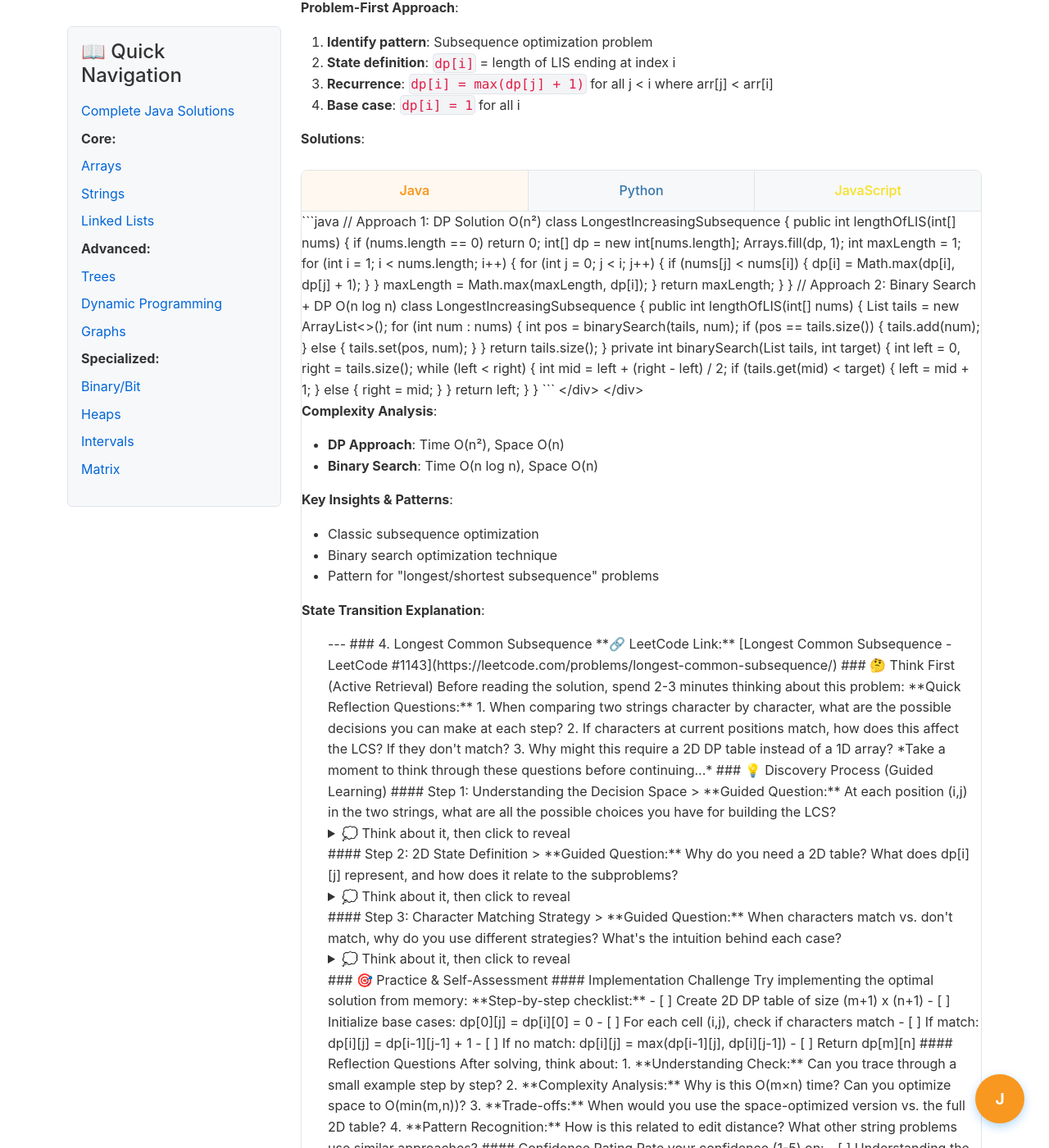
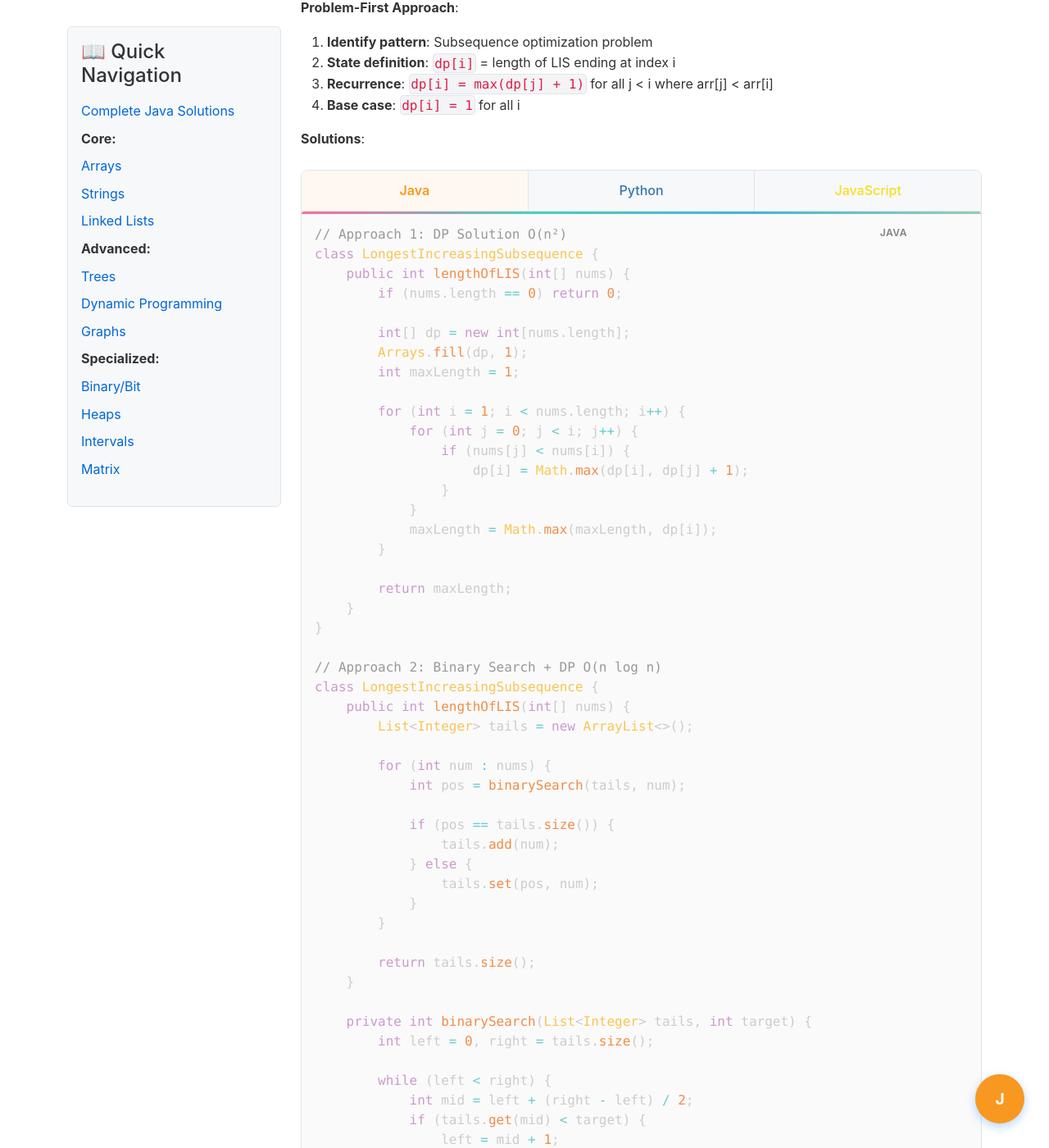
Before and after one commit to zeecares/hack_interview, a Jekyll site: the page built from blind75/dp_study_guide.md, in a window 1280 px wide and 1400 px high, scrolled down 12289 px. Shown: the whole window at 82% size. Built offline with Jekyll 4.4.1, drawn with Linux system fonts in a browser that asks for light colours; nearby versions of some CDN libraries; our own code applies the rules of GitHub Pages for plain Markdown files; a style sheet for code colours, icons or effects is not loaded; some of the changed text lies outside the part shown.

Commit message:
Fix all Java code blocks in dp_study_guide.md - 11 blocks converted to proper HTML structure

````diff
--- a/blind75/dp_study_guide.md
+++ b/blind75/dp_study_guide.md
@@ -200,8 +200,7 @@ This gives us: `ways(n) = ways(n-1) + ways(n-2)`
   </div>
 
   <div class="tab-content java active">
-```java
-// Approach 1: Recursive with Memoization (Top-Down)
+<pre class="language-java" tabindex="0"><code class="language-java">// Approach 1: Recursive with Memoization (Top-Down)
 class ClimbingStairs {
     public int climbStairs(int n) {
         int[] memo = new int[n + 1];
@@ -210,7 +209,7 @@ class ClimbingStairs {
 
     private int helper(int n, int[] memo) {
         // Base cases
-        if (n <= 1) return 1;
+        if (n &lt;= 1) return 1;
 
         // Check memo
         if (memo[n] != 0) return memo[n];
@@ -224,13 +223,13 @@ class ClimbingStairs {
 // Approach 2: Iterative Bottom-Up (Tabulation)
 class ClimbingStairs {
     public int climbStairs(int n) {
-        if (n <= 1) return 1;
+        if (n &lt;= 1) return 1;
 
         int[] dp = new int[n + 1];
         dp[0] = 1;
         dp[1] = 1;
 
-        for (int i = 2; i <= n; i++) {
+        for (int i = 2; i &lt;= n; i++) {
             dp[i] = dp[i - 1] + dp[i - 2];
         }
 
@@ -241,11 +240,11 @@ class ClimbingStairs {
 // Approach 3: Space Optimized
 class ClimbingStairs {
     public int climbStairs(int n) {
-        if (n <= 1) return 1;
+        if (n &lt;= 1) return 1;
 
         int prev2 = 1, prev1 = 1;
 
-        for (int i = 2; i <= n; i++) {
+        for (int i = 2; i &lt;= n; i++) {
             int current = prev1 + prev2;
             prev2 = prev1;
             prev1 = current;
@@ -254,8 +253,8 @@ class ClimbingStairs {
         return prev1;
     }
 }
-```
-  </div>
+</code></pre>
+</div>
 
   <div class="tab-content python">
 ```python
@@ -508,8 +507,7 @@ For each amount, try using each coin and take the minimum:
   </div>
 
   <div class="tab-content java active">
-```java
-// Approach 1: Recursive with Memoization (Top-Down)
+<pre class="language-java" tabindex="0"><code class="language-java">// Approach 1: Recursive with Memoization (Top-Down)
 class CoinChange {
     public int coinChange(int[] coins, int amount) {
         int[] memo = new int[amount + 1];
@@ -522,7 +520,7 @@ class CoinChange {
     private int helper(int[] coins, int amount, int[] memo) {
         // Base cases
         if (amount == 0) return 0;
-        if (amount < 0) return Integer.MAX_VALUE;
+        if (amount &lt; 0) return Integer.MAX_VALUE;
 
         // Check memo
         if (memo[amount] != -1) return memo[amount];
@@ -549,19 +547,19 @@ class CoinChange {
         Arrays.fill(dp, amount + 1); // Initialize with impossible value
         dp[0] = 0;
 
-        for (int i = 1; i <= amount; i++) {
+        for (int i = 1; i &lt;= amount; i++) {
             for (int coin : coins) {
-                if (coin <= i) {
+                if (coin &lt;= i) {
                     dp[i] = Math.min(dp[i], dp[i - coin] + 1);
                 }
             }
         }
 
-        return dp[amount] > amount ? -1 : dp[amount];
-    }
-}
-```
-  </div>
+        return dp[amount] &gt; amount ? -1 : dp[amount];
+    }
+}
+</code></pre>
+</div>
 
   <div class="tab-content python">
 ```python
@@ -815,8 +813,7 @@ For each element, we can either:
   </div>
 
   <div class="tab-content java active">
-```java
-// Approach 1: DP Solution O(n²)
+<pre class="language-java" tabindex="0"><code class="language-java">// Approach 1: DP Solution O(n²)
 class LongestIncreasingSubsequence {
     public int lengthOfLIS(int[] nums) {
         if (nums.length == 0) return 0;
@@ -825,9 +822,9 @@ class LongestIncreasingSubsequence {
         Arrays.fill(dp, 1);
         int maxLength = 1;
 
-        for (int i = 1; i < nums.length; i++) {
-            for (int j = 0; j < i; j++) {
-                if (nums[j] < nums[i]) {
+        for (int i = 1; i &lt; nums.length; i++) {
+            for (int j = 0; j &lt; i; j++) {
+                if (nums[j] &lt; nums[i]) {
                     dp[i] = Math.max(dp[i], dp[j] + 1);
                 }
             }
@@ -841,7 +838,7 @@ class LongestIncreasingSubsequence {
 // Approach 2: Binary Search + DP O(n log n)
 class LongestIncreasingSubsequence {
     public int lengthOfLIS(int[] nums) {
-        List<Integer> tails = new ArrayList<>();
+        List&lt;Integer&gt; tails = new ArrayList&lt;&gt;();
 
         for (int num : nums) {
             int pos = binarySearch(tails, num);
@@ -856,12 +853,12 @@ class LongestIncreasingSubsequence {
         return tails.size();
     }
 
-    private int binarySearch(List<Integer> tails, int target) {
+    private int binarySearch(List&lt;Integer&gt; tails, int target) {
         int left = 0, right = tails.size();
 
-        while (left < right) {
+        while (left &lt; right) {
             int mid = left + (right - left) / 2;
-            if (tails.get(mid) < target) {
+            if (tails.get(mid) &lt; target) {
                 left = mid + 1;
             } else {
                 right = mid;
@@ -871,8 +868,8 @@ class LongestIncreasingSubsequence {
         return left;
     }
 }
-```
-  </div>
+</code></pre>
+</div>
 
   <div class="tab-content python">
 ```python
@@ -1116,15 +1113,14 @@ For each character in both strings:
   </div>
 
   <div class="tab-content java active">
-```java
-// Approach 1: 2D DP
+<pre class="language-java" tabindex="0"><code class="language-java">// Approach 1: 2D DP
 class LongestCommonSubsequence {
     public int longestCommonSubsequence(String text1, String text2) {
         int m = text1.length(), n = text2.length();
         int[][] dp = new int[m + 1][n + 1];
 
-        for (int i = 1; i <= m; i++) {
-            for (int j = 1; j <= n; j++) {
+        for (int i = 1; i &lt;= m; i++) {
+            for (int j = 1; j &lt;= n; j++) {
                 if (text1.charAt(i - 1) == text2.charAt(j - 1)) {
                     dp[i][j] = dp[i - 1][j - 1] + 1;
                 } else {
@@ -1143,15 +1139,15 @@ class LongestCommonSubsequence {
         int m = text1.length(), n = text2.length();
 
         // Use shorter string for space optimization
-        if (m < n) {
+        if (m &lt; n) {
             return longestCommonSubsequence(text2, text1);
         }
 
         int[] dp = new int[n + 1];
 
-        for (int i = 1; i <= m; i++) {
+        for (int i = 1; i &lt;= m; i++) {
             int prev = 0;
-            for (int j = 1; j <= n; j++) {
+            for (int j = 1; j &lt;= n; j++) {
                 int temp = dp[j];
                 if (text1.charAt(i - 1) == text2.charAt(j - 1)) {
                     dp[j] = prev + 1;
@@ -1197,8 +1193,8 @@ class LongestCommonSubsequence {
         return memo[i][j];
     }
 }
-```
-  </div>
+</code></pre>
+</div>
 
   <div class="tab-content python">
 ```python
@@ -1494,17 +1490,16 @@ A string can be broken if:
   </div>
 
   <div class="tab-content java active">
-```java
-// Approach 1: Bottom-Up DP
+<pre class="language-java" tabindex="0"><code class="language-java">// Approach 1: Bottom-Up DP
 class WordBreak {
-    public boolean wordBreak(String s, List<String> wordDict) {
-        Set<String> wordSet = new HashSet<>(wordDict);
+    public boolean wordBreak(String s, List&lt;String&gt; wordDict) {
+        Set&lt;String&gt; wordSet = new HashSet&lt;&gt;(wordDict);
         boolean[] dp = new boolean[s.length() + 1];
         dp[0] = true;
 
-        for (int i = 1; i <= s.length(); i++) {
-            for (int j = 0; j < i; j++) {
-                if (dp[j] && wordSet.contains(s.substring(j, i))) {
+        for (int i = 1; i &lt;= s.length(); i++) {
+            for (int j = 0; j &lt; i; j++) {
+                if (dp[j] &amp;&amp; wordSet.contains(s.substring(j, i))) {
                     dp[i] = true;
                     break;
                 }
@@ -1532,9 +1527,9 @@ class WordBreak {
             return memo[start];
         }
 
-        for (int end = start + 1; end <= s.length(); end++) {
+        for (int end = start + 1; end &lt;= s.length(); end++) {
             String prefix = s.substring(start, end);
-            if (wordSet.contains(prefix) && helper(s, end, wordSet, memo)) {
+            if (wordSet.contains(prefix) &amp;&amp; helper(s, end, wordSet, memo)) {
                 memo[start] = true;
                 return true;
             }
@@ -1557,9 +1552,9 @@ class WordBreak {
         boolean[] dp = new boolean[s.length() + 1];
         dp[0] = true;
 
-        for (int i = 1; i <= s.length(); i++) {
-            for (int j = Math.max(0, i - maxLen); j < i; j++) {
-                if (dp[j] && wordSet.contains(s.substring(j, i))) {
+        for (int i = 1; i &lt;= s.length(); i++) {
+            for (int j = Math.max(0, i - maxLen); j &lt; i; j++) {
+                if (dp[j] &amp;&amp; wordSet.contains(s.substring(j, i))) {
                     dp[i] = true;
                     break;
                 }
@@ -1569,8 +1564,8 @@ class WordBreak {
         return dp[s.length()];
     }
 }
-```
-  </div>
+</code></pre>
+</div>
 
   <div class="tab-content python">
 ```python
@@ -1864,25 +1859,24 @@ This is primarily a backtracking problem, but DP can be used for counting combin
   </div>
 
   <div class="tab-content java active">
-```java
-// Approach 1: Backtracking (Standard Solution)
+<pre class="language-java" tabindex="0"><code class="language-java">// Approach 1: Backtracking (Standard Solution)
 class CombinationSum {
-    public List<List<Integer>> combinationSum(int[] candidates, int target) {
-        List<List<Integer>> result = new ArrayList<>();
-        List<Integer> current = new ArrayList<>();
+    public List&lt;List&lt;Integer&gt;&gt; combinationSum(int[] candidates, int target) {
+        List&lt;List&lt;Integer&gt;&gt; result = new ArrayList&lt;&gt;();
+        List&lt;Integer&gt; current = new ArrayList&lt;&gt;();
         backtrack(candidates, target, 0, current, result);
         return result;
     }
 
     private void backtrack(int[] candidates, int target, int start,
-                          List<Integer> current, List<List<Integer>> result) {
+                          List&lt;Integer&gt; current, List&lt;List&lt;Integer&gt;&gt; result) {
         if (target == 0) {
-            result.add(new ArrayList<>(current));
+            result.add(new ArrayList&lt;&gt;(current));
             return;
         }
 
-        for (int i = start; i < candidates.length; i++) {
-            if (candidates[i] <= target) {
+        for (int i = start; i &lt; candidates.length; i++) {
+            if (candidates[i] &lt;= target) {
                 current.add(candidates[i]);
                 backtrack(candidates, target - candidates[i], i, current, result);
                 current.remove(current.size() - 1);
@@ -1897,9 +1891,9 @@ class CombinationSum {
         int[] dp = new int[target + 1];
         dp[0] = 1;
 
-        for (int i = 1; i <= target; i++) {
+        for (int i = 1; i &lt;= target; i++) {
             for (int num : nums) {
-                if (num <= i) {
+                if (num &lt;= i) {
                     dp[i] += dp[i - num];
                 }
             }
@@ -1916,7 +1910,7 @@ class CombinationSum {
         dp[0] = true;
 
         for (int num : nums) {
-            for (int i = target; i >= num; i--) {
+            for (int i = target; i &gt;= num; i--) {
                 dp[i] = dp[i] || dp[i - num];
             }
         }
@@ -1924,8 +1918,8 @@ class CombinationSum {
         return dp[target];
     }
 }
-```
-  </div>
+</code></pre>
+</div>
 
   <div class="tab-content python">
 ```python
@@ -2186,8 +2180,7 @@ For each house, we have two choices:
   </div>
 
   <div class="tab-content java active">
-```java
-// Approach 1: Standard DP
+<pre class="language-java" tabindex="0"><code class="language-java">// Approach 1: Standard DP
 class HouseRobber {
     public int rob(int[] nums) {
         if (nums.length == 0) return 0;
@@ -2197,7 +2190,7 @@ class HouseRobber {
         dp[0] = nums[0];
         dp[1] = Math.max(nums[0], nums[1]);
 
-        for (int i = 2; i < nums.length; i++) {
+        for (int i = 2; i &lt; nums.length; i++) {
             dp[i] = Math.max(dp[i - 1], dp[i - 2] + nums[i]);
         }
 
@@ -2214,7 +2207,7 @@ class HouseRobber {
         int prev2 = nums[0];
         int prev1 = Math.max(nums[0], nums[1]);
 
-        for (int i = 2; i < nums.length; i++) {
+        for (int i = 2; i &lt; nums.length; i++) {
             int current = Math.max(prev1, prev2 + nums[i]);
             prev2 = prev1;
             prev1 = current;
@@ -2233,7 +2226,7 @@ class HouseRobber {
     }
 
     private int helper(int[] nums, int i, int[] memo) {
-        if (i >= nums.length) return 0;
+        if (i &gt;= nums.length) return 0;
 
         if (memo[i] != -1) return memo[i];
 
@@ -2245,8 +2238,8 @@ class HouseRobber {
         return memo[i];
     }
 }
-```
-  </div>
+</code></pre>
+</div>
 
   <div class="tab-content python">
 ```python
@@ -2525,8 +2518,7 @@ In a circle, we can't rob both first and last house. So we solve two subproblems
   </div>
 
   <div class="tab-content java active">
-```java
-// Approach 1: Two Linear Robberies
+<pre class="language-java" tabindex="0"><code class="language-java">// Approach 1: Two Linear Robberies
 class HouseRobberII {
     public int rob(int[] nums) {
         if (nums.length == 1) return nums[0];
@@ -2544,7 +2536,7 @@ class HouseRobberII {
     private int robLinear(int[] nums, int start, int end) {
         int prev2 = 0, prev1 = 0;
 
-        for (int i = start; i <= end; i++) {
+        for (int i = start; i &lt;= end; i++) {
             int current = Math.max(prev1, prev2 + nums[i]);
             prev2 = prev1;
             prev1 = current;
@@ -2577,8 +2569,8 @@ class HouseRobberII {
         return Math.max(rob, notRob);
     }
 }
-```
-  </div>
+</code></pre>
+</div>
 
   <div class="tab-content python">
 ```python
@@ -2848,8 +2840,7 @@ At each position, we can:
   </div>
 
   <div class="tab-content java active">
-```java
-// Approach 1: Standard DP
+<pre class="language-java" tabindex="0"><code class="language-java">// Approach 1: Standard DP
 class DecodeWays {
     public int numDecodings(String s) {
         if (s == null || s.length() == 0 || s.charAt(0) == '0') {
@@ -2861,7 +2852,7 @@ class DecodeWays {
         dp[0] = 1;
         dp[1] = 1;
 
-        for (int i = 2; i <= n; i++) {
+        for (int i = 2; i &lt;= n; i++) {
             // Single digit
             if (s.charAt(i - 1) != '0') {
                 dp[i] += dp[i - 1];
@@ -2869,7 +2860,7 @@ class DecodeWays {
 
             // Two digits
             int twoDigit = Integer.parseInt(s.substring(i - 2, i));
-            if (twoDigit >= 10 && twoDigit <= 26) {
+            if (twoDigit &gt;= 10 &amp;&amp; twoDigit &lt;= 26) {
                 dp[i] += dp[i - 2];
             }
         }
@@ -2887,7 +2878,7 @@ class DecodeWays {
 
         int prev2 = 1, prev1 = 1;
 
-        for (int i = 1; i < s.length(); i++) {
+        for (int i = 1; i &lt; s.length(); i++) {
             int current = 0;
 
             // Single digit
@@ -2897,7 +2888,7 @@ class DecodeWays {
 
             // Two digits
             int twoDigit = Integer.parseInt(s.substring(i - 1, i + 1));
-            if (twoDigit >= 10 && twoDigit <= 26) {
+            if (twoDigit &gt;= 10 &amp;&amp; twoDigit &lt;= 26) {
                 current += prev2;
             }
 
@@ -2924,9 +2915,9 @@ class DecodeWays {
 
         int result = helper(s, index + 1, memo);
 
-        if (index + 1 < s.length()) {
+        if (index + 1 &lt; s.length()) {
             int twoDigit = Integer.parseInt(s.substring(index, index + 2));
-            if (twoDigit <= 26) {
+            if (twoDigit &lt;= 26) {
                 result += helper(s, index + 2, memo);
             }
         }
@@ -2935,8 +2926,8 @@ class DecodeWays {
         return result;
     }
 }
-```
-  </div>
+</code></pre>
+</div>
 
   <div class="tab-content python">
 ```python
@@ -3270,19 +3261,18 @@ To reach any cell (i,j), robot must come from either:
   </div>
 
   <div class="tab-content java active">
-```java
-// Approach 1: 2D DP
+<pre class="language-java" tabindex="0"><code class="language-java">// Approach 1: 2D DP
 class UniquePaths {
     public int uniquePaths(int m, int n) {
         int[][] dp = new int[m][n];
 
         // Initialize first row and column
-        for (int i = 0; i < m; i++) dp[i][0] = 1;
-        for (int j = 0; j < n; j++) dp[0][j] = 1;
+        for (int i = 0; i &lt; m; i++) dp[i][0] = 1;
+        for (int j = 0; j &lt; n; j++) dp[0][j] = 1;
 
         // Fill the dp table
-        for (int i = 1; i < m; i++) {
-            for (int j = 1; j < n; j++) {
+        for (int i = 1; i &lt; m; i++) {
+            for (int j = 1; j &lt; n; j++) {
                 dp[i][j] = dp[i - 1][j] + dp[i][j - 1];
             }
         }
@@ -3297,8 +3287,8 @@ class UniquePaths {
         int[] dp = new int[n];
         Arrays.fill(dp, 1);
 
-        for (int i = 1; i < m; i++) {
-            for (int j = 1; j < n; j++) {
+        for (int i = 1; i &lt; m; i++) {
+            for (int j = 1; j &lt; n; j++) {
                 dp[j] += dp[j - 1];
             }
         }
@@ -3317,15 +3307,15 @@ class UniquePaths {
         int moves = m + n - 2;
         int down = m - 1;
 
-        for (int i = 1; i <= down; i++) {
+        for (int i = 1; i &lt;= down; i++) {
             result = result * (moves - down + i) / i;
         }
 
         return (int) result;
     }
 }
-```
-  </div>
+</code></pre>
+</div>
 
   <div class="tab-content python">
 ```python
@@ -3600,16 +3590,15 @@ We can reach the last index if we can reach any position from which the last ind
   </div>
 
   <div class="tab-content java active">
-```java
-// Approach 1: DP Solution
+<pre class="language-java" tabindex="0"><code class="language-java">// Approach 1: DP Solution
 class JumpGame {
     public boolean canJump(int[] nums) {
         boolean[] dp = new boolean[nums.length];
         dp[0] = true;
 
-        for (int i = 1; i < nums.length; i++) {
-            for (int j = 0; j < i; j++) {
-                if (dp[j] && j + nums[j] >= i) {
+        for (int i = 1; i &lt; nums.length; i++) {
+            for (int j = 0; j &lt; i; j++) {
+                if (dp[j] &amp;&amp; j + nums[j] &gt;= i) {
                     dp[i] = true;
                     break;
                 }
@@ -3625,10 +3614,10 @@ class JumpGame {
     public boolean canJump(int[] nums) {
         int maxReach = 0;
 
-        for (int i = 0; i < nums.length; i++) {
-            if (i > maxReach) return false;
+        for (int i = 0; i &lt; nums.length; i++) {
+            if (i &gt; maxReach) return false;
             maxReach = Math.max(maxReach, i + nums[i]);
-            if (maxReach >= nums.length - 1) return true;
+            if (maxReach &gt;= nums.length - 1) return true;
         }
 
         return true;
@@ -3640,8 +3629,8 @@ class JumpGame {
     public boolean canJump(int[] nums) {
         int lastGoodIndex = nums.length - 1;
 
-        for (int i = nums.length - 2; i >= 0; i--) {
-            if (i + nums[i] >= lastGoodIndex) {
+        for (int i = nums.length - 2; i &gt;= 0; i--) {
+            if (i + nums[i] &gt;= lastGoodIndex) {
                 lastGoodIndex = i;
             }
         }
@@ -3658,12 +3647,12 @@ class JumpGame {
     }
 
     private boolean helper(int[] nums, int pos, Boolean[] memo) {
-        if (pos >= nums.length - 1) return true;
+        if (pos &gt;= nums.length - 1) return true;
 
         if (memo[pos] != null) return memo[pos];
 
         int maxJump = Math.min(pos + nums[pos], nums.length - 1);
-        for (int nextPos = pos + 1; nextPos <= maxJump; nextPos++) {
+        for (int nextPos = pos + 1; nextPos &lt;= maxJump; nextPos++) {
             if (helper(nums, nextPos, memo)) {
                 memo[pos] = true;
                 return true;
@@ -3674,8 +3663,8 @@ class JumpGame {
         return false;
     }
 }
-```
-  </div>
+</code></pre>
+</div>
 
   <div class="tab-content python">
 ```python
@@ -3880,47 +3869,43 @@ dp[i] = OR over all j where dp[j] = true AND j + nums[j] >= i
 
 ### 1. Rolling Array
 When current state only depends on previous few states:
-```java
-// Instead of: dp[i] = dp[i-1] + dp[i-2]
+<pre class="language-java" tabindex="0"><code class="language-java">// Instead of: dp[i] = dp[i-1] + dp[i-2]
 int prev2 = dp[0], prev1 = dp[1];
-for (int i = 2; i <= n; i++) {
+for (int i = 2; i &lt;= n; i++) {
     int current = prev1 + prev2;
     prev2 = prev1;
     prev1 = current;
 }
-```
+</code></pre>
 
 ### 2. 1D Array for 2D Problems
 When 2D DP only needs previous row:
-```java
-// Instead of: dp[i][j] = dp[i-1][j] + dp[i][j-1]
+<pre class="language-java" tabindex="0"><code class="language-java">// Instead of: dp[i][j] = dp[i-1][j] + dp[i][j-1]
 int[] dp = new int[n];
-for (int i = 0; i < m; i++) {
-    for (int j = 1; j < n; j++) {
+for (int i = 0; i &lt; m; i++) {
+    for (int j = 1; j &lt; n; j++) {
         dp[j] += dp[j-1];
     }
 }
-```
+</code></pre>
 
 ### 3. In-Place Modification
 When input array can be modified:
-```java
-// Use original array as DP table if constraints allow
-for (int i = 1; i < nums.length; i++) {
+<pre class="language-java" tabindex="0"><code class="language-java">// Use original array as DP table if constraints allow
+for (int i = 1; i &lt; nums.length; i++) {
     nums[i] = Math.max(nums[i-1], nums[i-2] + nums[i]);
 }
-```
+</code></pre>
 
 ### 4. Variable Swapping
 For problems requiring only 2-3 previous states:
-```java
-int a = 0, b = 1;
-for (int i = 2; i <= n; i++) {
+<pre class="language-java" tabindex="0"><code class="language-java">int a = 0, b = 1;
+for (int i = 2; i &lt;= n; i++) {
     int temp = a + b;
     a = b;
     b = temp;
 }
-```
+</code></pre>
 
 ---
 
````
Also changed, not shown: other parts of blind75/dp_study_guide.md (+5 -5 lines).
